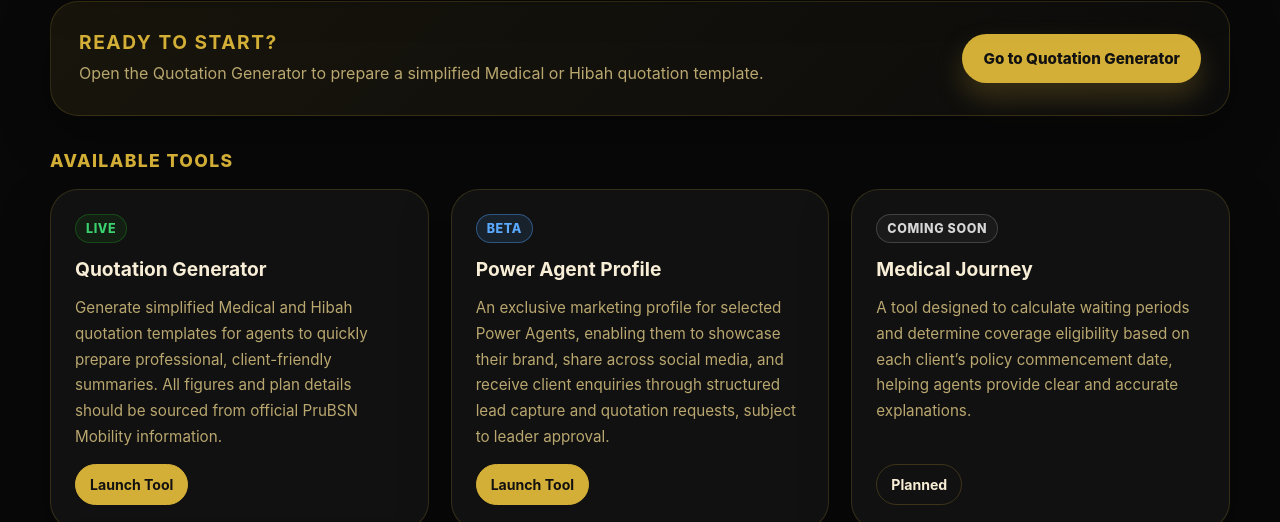
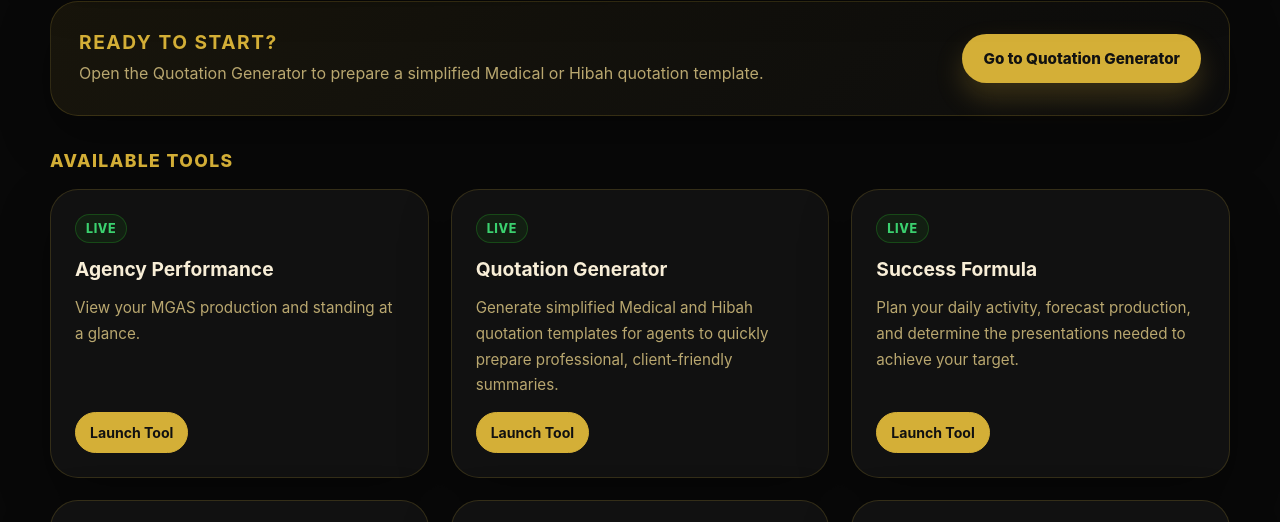
Before and after one commit to mgasd33techno/mgasd33techno.github.io, a website: page agent_tool/index.html in a window 1280 px wide. Shown: the part 513-1035 px from the top of the page. Drawn offline with Linux system fonts and the light colour scheme.

Commit message:
add link success formula for other tools

```diff
--- a/agent_tool/index.html
+++ b/agent_tool/index.html
@@ -1117,6 +1117,7 @@ textarea.form-control {
         <a href="./index.html" class="nav-link active">Home</a>
         <a href="../agent_quotation/index.html" class="nav-link">Quotation Generator</a>
         <a href="../agency_performance/index.html" class="nav-link">Agency Performance</a>
+        <a href="../success_formula/index.html" class="nav-link">Success Formula</a>
       </nav>
 
       <!-- Mobile menu button -->
@@ -1132,6 +1133,7 @@ textarea.form-control {
       <a href="./index.html" class="mobile-link active">Home</a>
       <a href="../agent_quotation/index.html" class="mobile-link">Quotation Generator</a>
       <a href="../agency_performance/index.html" class="mobile-link">Agency Performance</a>
+      <a href="../success_formula/index.html" class="mobile-link">Success Formula</a>
     </div>
   </header>
 
@@ -1170,14 +1172,29 @@ textarea.form-control {
       <div class="tools-grid">
         <article class="tool-card">
           <span class="tool-badge tool-badge-live">Live</span>
+          <h3>Agency Performance</h3>
+          <p>View your MGAS production and standing at a glance.</p>
+          <div class="tool-actions">
+            <a href="../agency_performance/index.html" class="mini-btn primary">Launch Tool</a>
+          </div>
+        </article>
+        <article class="tool-card">
+          <span class="tool-badge tool-badge-live">Live</span>
           <h3>Quotation Generator</h3>
           <p>
             Generate simplified Medical and Hibah quotation templates for agents to
-            quickly prepare professional, client-friendly summaries. All figures and
-            plan details should be sourced from official PruBSN Mobility information.
+            quickly prepare professional, client-friendly summaries.
           </p>
           <div class="tool-actions">
             <a href="../agent_quotation/index.html" class="mini-btn primary">Launch Tool</a>
+          </div>
+        </article>
+        <article class="tool-card">
+          <span class="tool-badge tool-badge-live">Live</span>
+          <h3>Success Formula</h3>
+          <p>Plan your daily activity, forecast production, and determine the presentations needed to achieve your target.</p>
+          <div class="tool-actions">
+            <a href="../success_formula/index.html" class="mini-btn primary">Launch Tool</a>
           </div>
         </article>
         <article class="tool-card">
```
Also changed, not shown: agency_performance/index.html (+2 -0 lines), agent_quotation/index.html (+1 -0 lines).
